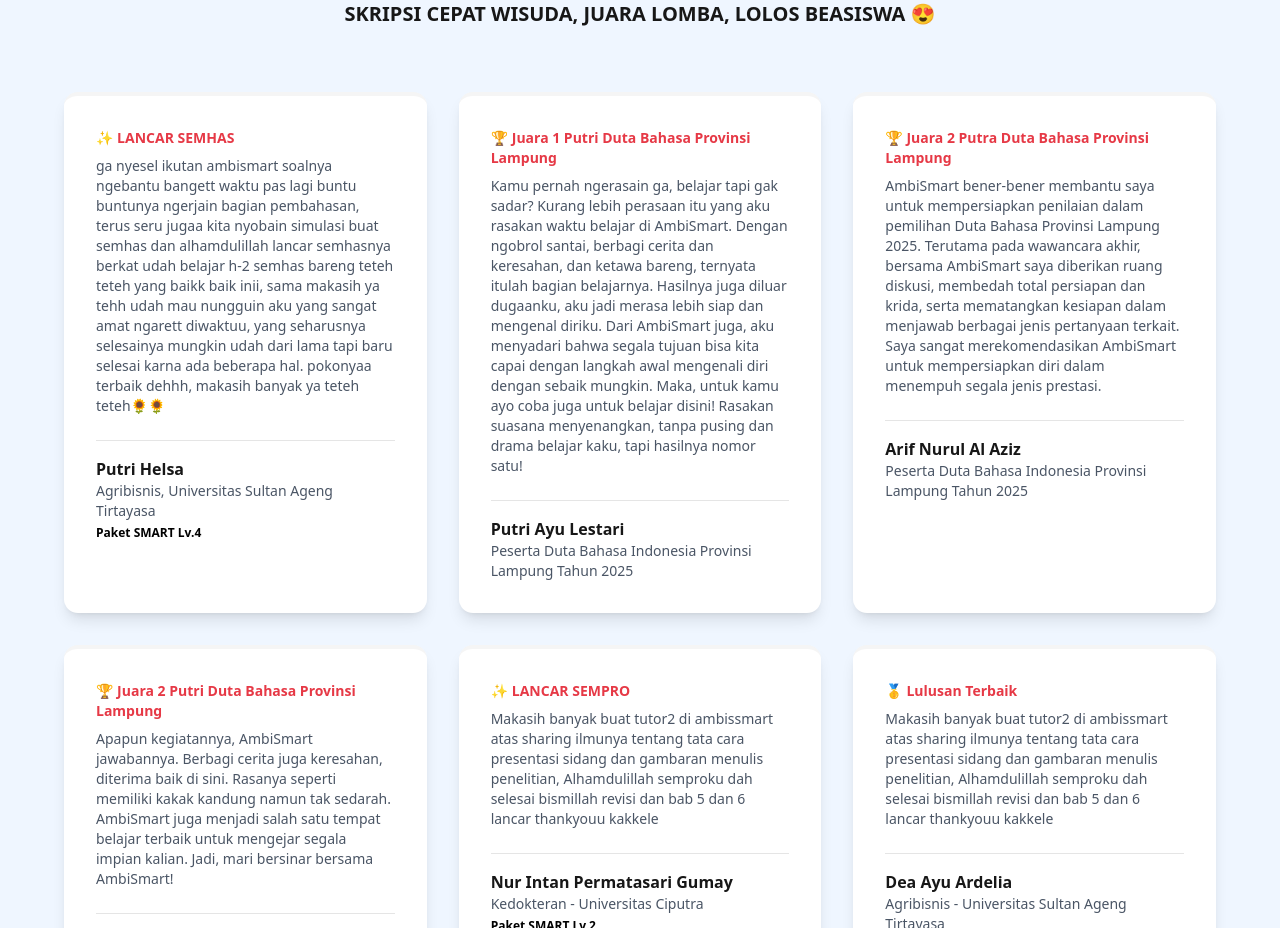
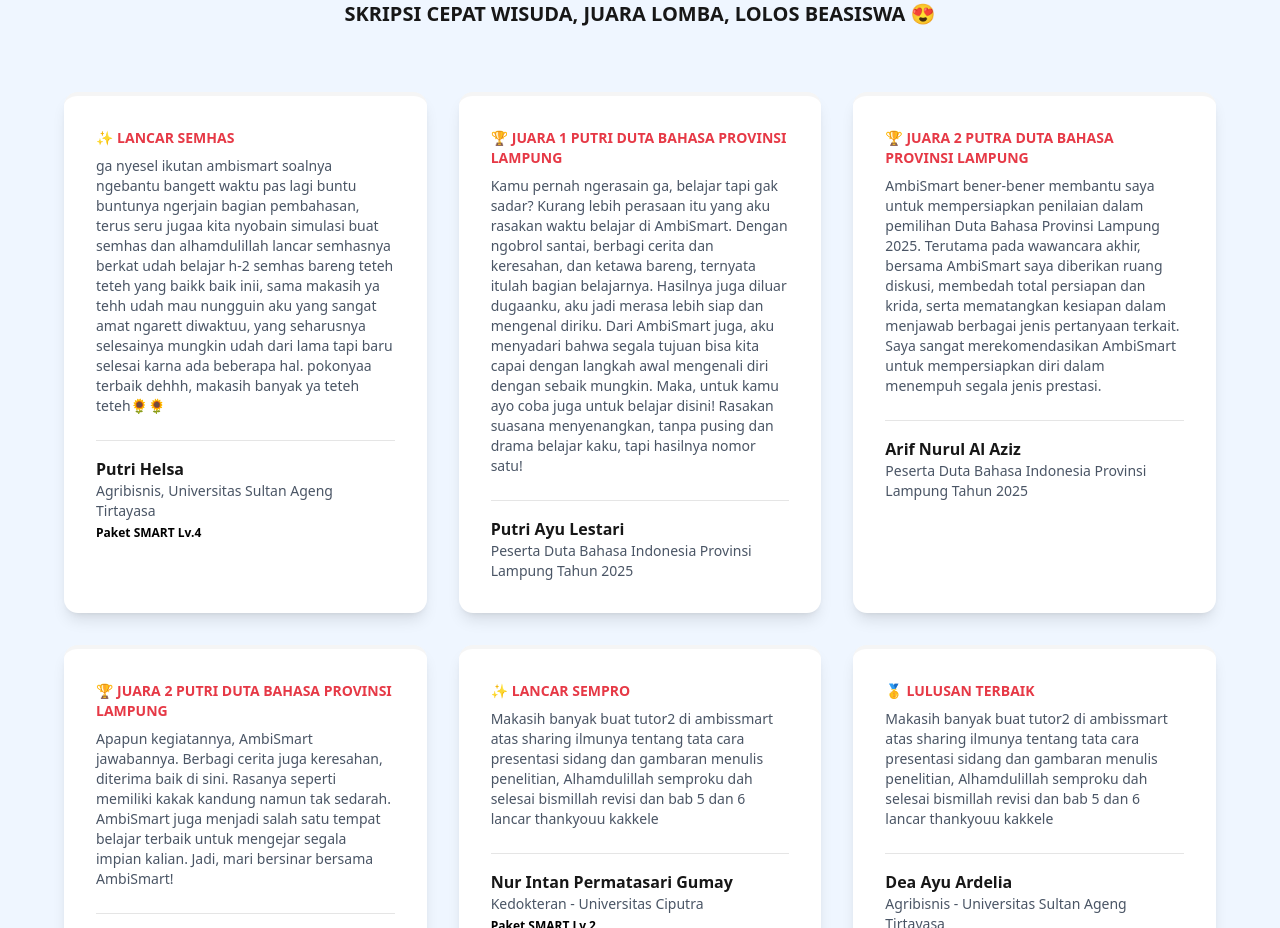
Before and after one commit to LuthfiAditya01/ambismart, a React (Vite) app: page / in a window 1280 px wide. Shown: the part 3680-4608 px from the top of the page. Built offline with nearby package versions, Linux system fonts and the light colour scheme.

Commit message:
Convert achievement text to uppercase in testimonials component

```diff
--- a/src/components/testimonials.tsx
+++ b/src/components/testimonials.tsx
@@ -67,7 +67,7 @@
               className="bg-white rounded-xl p-8 shadow-lg hover:shadow-xl transition-shadow border-t-4 border-accent"
             >
               <div className="mb-4">
-                <p className="text-sm text-accent-red font-bold">{testimonial.achievement}</p>
+                <p className="text-sm text-accent-red font-bold">{testimonial.achievement.toUpperCase()}</p>
                 <p className="text-gray-600 text-sm mt-2">{testimonial.quote}</p>
               </div>
 
```
